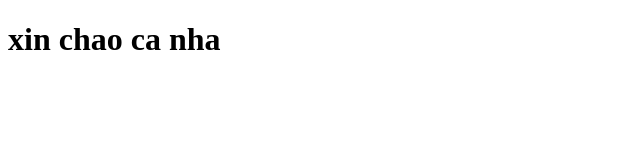
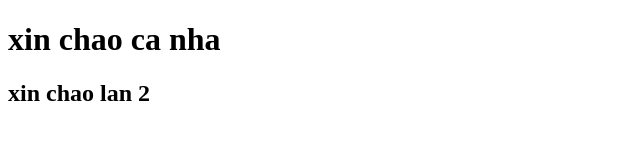
Before and after one commit to PhuocThai39/test, a plain HTML site: page index.html in a window 1280 px wide. Shown: the whole page, without its empty margins (0-640 px from the left). Drawn offline with Linux system fonts and the light colour scheme.

Commit message:
modified

```diff
--- a/index.html
+++ b/index.html
@@ -7,5 +7,6 @@
   </head>
   <body>
     <h1>xin chao ca nha</h1>
+    <h2>xin chao lan 2</h2>
   </body>
 </html>
```
